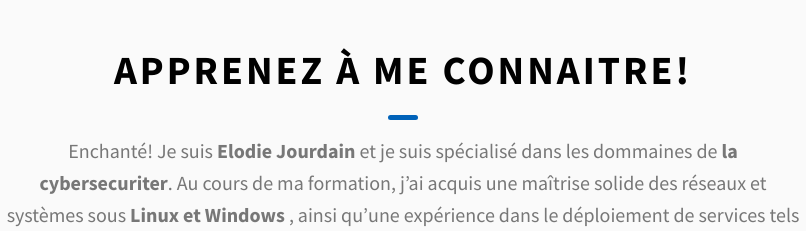
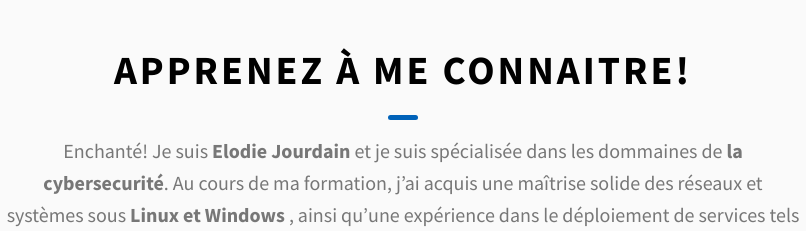
Before and after one commit to pinsourir/Portfolio, a website: page Dopefolio-main/index.html in a window 1280 px wide. Shown: the part 880-1111 px from the top of the page, 237-1043 px from the left. Drawn offline with Linux system fonts and the light colour scheme.

Commit message:
Fix spelling of 'cybersecuriter' to 'cybersécurité'
Correct spelling errors in the introduction section.

```diff
--- a/Dopefolio-main/index.html
+++ b/Dopefolio-main/index.html
@@ -128,7 +128,7 @@
           <span class="heading-sec__sub">
             Enchanté! Je suis
                 <strong>Elodie Jourdain</strong>
-                et je suis spécialisé dans les dommaines de <strong> la cybersecuriter</strong>.
+                et je suis spécialisée dans les dommaines de <strong> la cybersecurité</strong>.
                 Au cours de ma formation, j’ai acquis une maîtrise solide des réseaux et systèmes sous
                 <strong> Linux et Windows </strong>
                 , ainsi qu’une expérience dans le déploiement de services tels qu’
```
